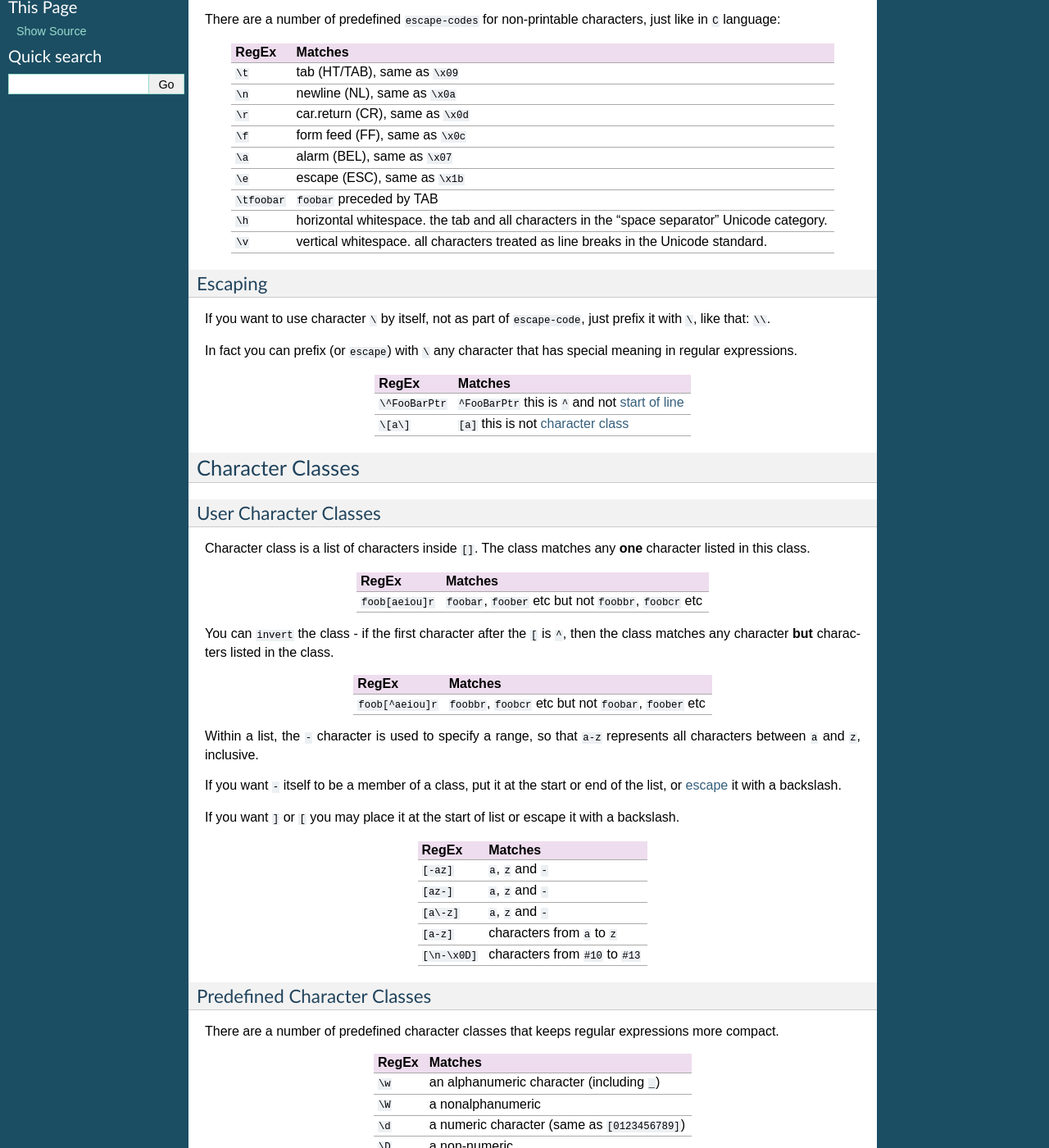
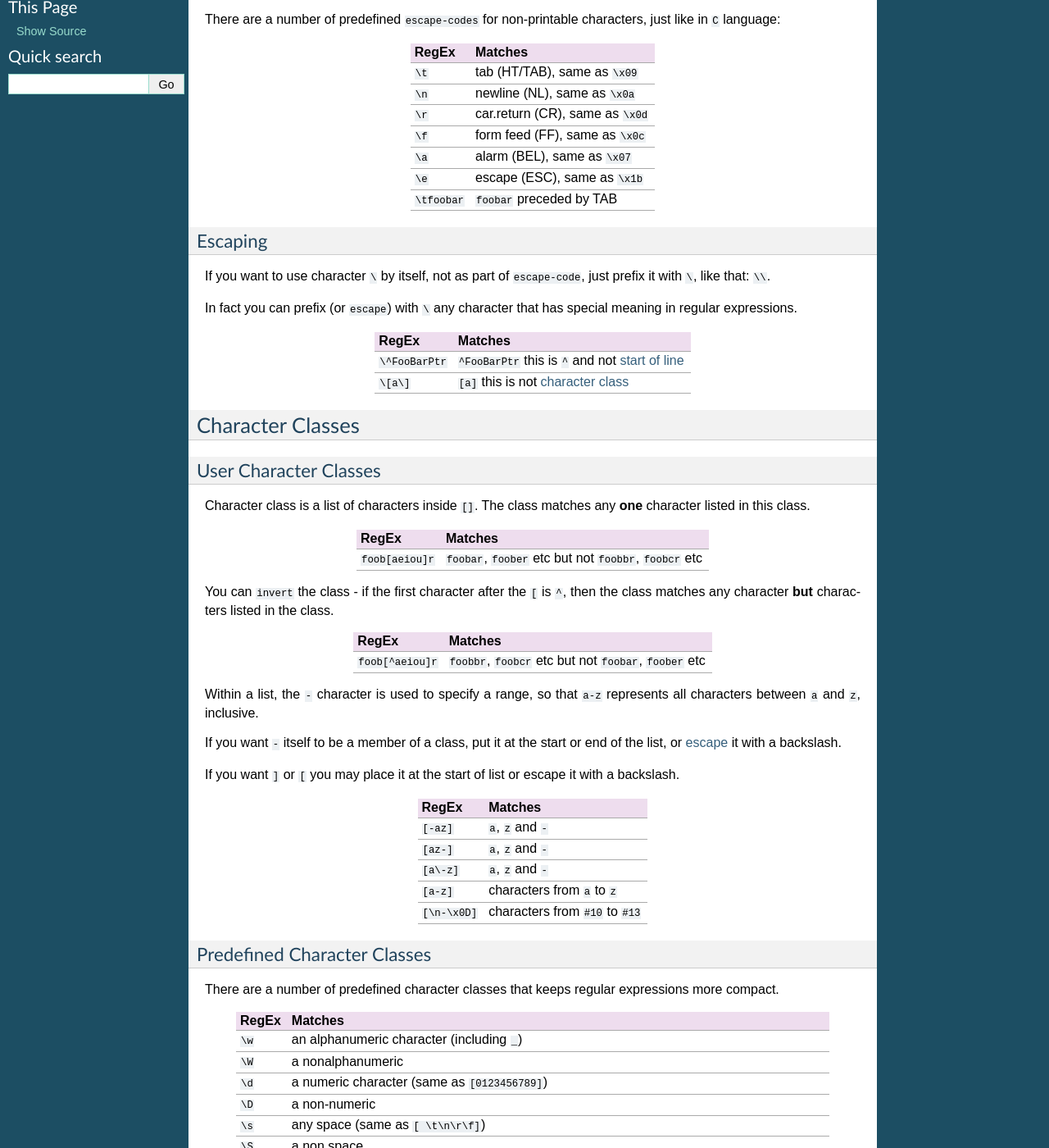
Before and after one commit to andgineer/TRegExpr, a Sphinx documentation site: the page built from docs/regular_expressions.rst, in a window 1280 px wide and 1400 px high, scrolled down 770 px. Shown: the whole window at 82% size. Built offline with Sphinx 7.4.7, drawn with Linux system fonts in a browser that asks for light colours; some of the changed text lies outside the part shown.

Commit message:
\v \h wrong section

```diff
--- a/docs/regular_expressions.rst
+++ b/docs/regular_expressions.rst
@@ -68,10 +68,6 @@
 ``\a``       alarm (BEL), same as ``\x07``
 ``\e``       escape (ESC), same as ``\x1b``
 ``\tfoobar`` ``foobar`` preceded by TAB
-``\h``       horizontal whitespace. the tab and all characters in the "space separator"
-             Unicode category.
-``\v``       vertical whitespace. all characters treated as line breaks in the Unicode
-             standard.
 ============ ==========================================================================
 
 .. _escape:
```
Also changed, not shown: other parts of docs/regular_expressions.rst (+4 -0 lines).
